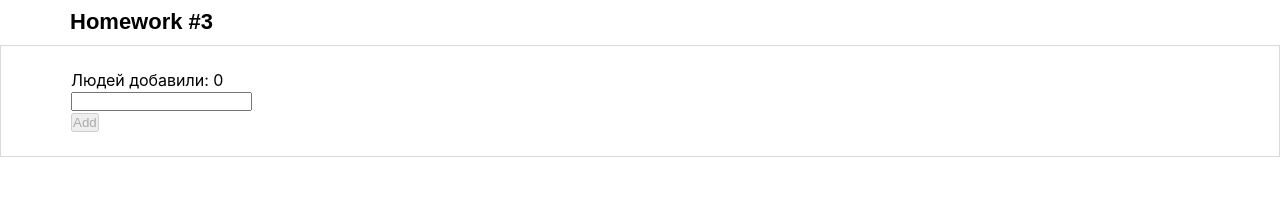
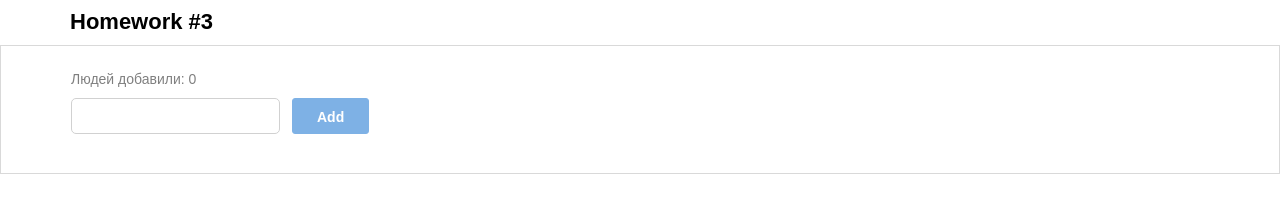
Before and after one commit to justcoom/hw2-sprint, a React (Create React App) app: page / in a window 1280 px wide. Shown: the part 604-803 px from the top of the page. Built offline with nearby package versions, Linux system fonts and the light colour scheme.

Commit message:
add styles

```diff
--- a/src/s2-homeworks/hw03/Greeting.module.css
+++ b/src/s2-homeworks/hw03/Greeting.module.css
@@ -1,35 +1,81 @@
 .greetingForm {
+    font-family: Montserrat, sans-serif;
+    line-height: 18px;
 }
 
 .inputAndButtonContainer {
+    display: flex;
+    gap: 12px;
 }
 
 .error {
+    font-weight: 400;
+    font-size: 14px;
+
+    color: rgba(204, 0, 0, 1);
+    margin-bottom: 5px;
 }
 
 .input {
+    max-width: 372px;
+    min-height: 36px;
+    border-radius: 5px;
+    border: 1px solid rgba(209, 209, 209, 1);
+
+    font-weight: 500;
+    font-size: 16px;
+    line-height: 19.5px;
+
+    margin-bottom: 10px;
 }
 
 .input:focus {
+    /*outline: none;*/
 }
 
 .errorInput {
+    border: 1px solid rgba(204, 0, 0, 1);
 }
 
 .button {
+    max-width: 78px;
+    max-height: 36px;
+    border-radius: 3px;
+    padding: 8px 24px;
+    background-color: rgba(0, 102, 204, 1);
+    border: 1px solid rgba(0, 102, 204, 1);
+    cursor: pointer;
+
+    font-weight: 600;
+    font-size: 14px;
+    line-height: 20px;
+    color: rgba(255, 255, 255, 1);
+
 }
 
 .button:focus {
+    /*border: 2px solid black;*/
 }
 
 .button:active {
+    background-color: deepskyblue;
+    border: 1px solid deepskyblue;
 }
 
 .button:disabled {
+    opacity: 0.5;
 }
 
 .text {
+    font-weight: 400;
+    font-size: 14px;
+
+    color: rgba(0, 0, 0, 0.5);
+    margin-bottom: 10px;
 }
 
 .greeting {
+    font-weight: 500;
+    font-size: 14px;
+    color: rgba(0, 0, 0, 1);
 }
```
